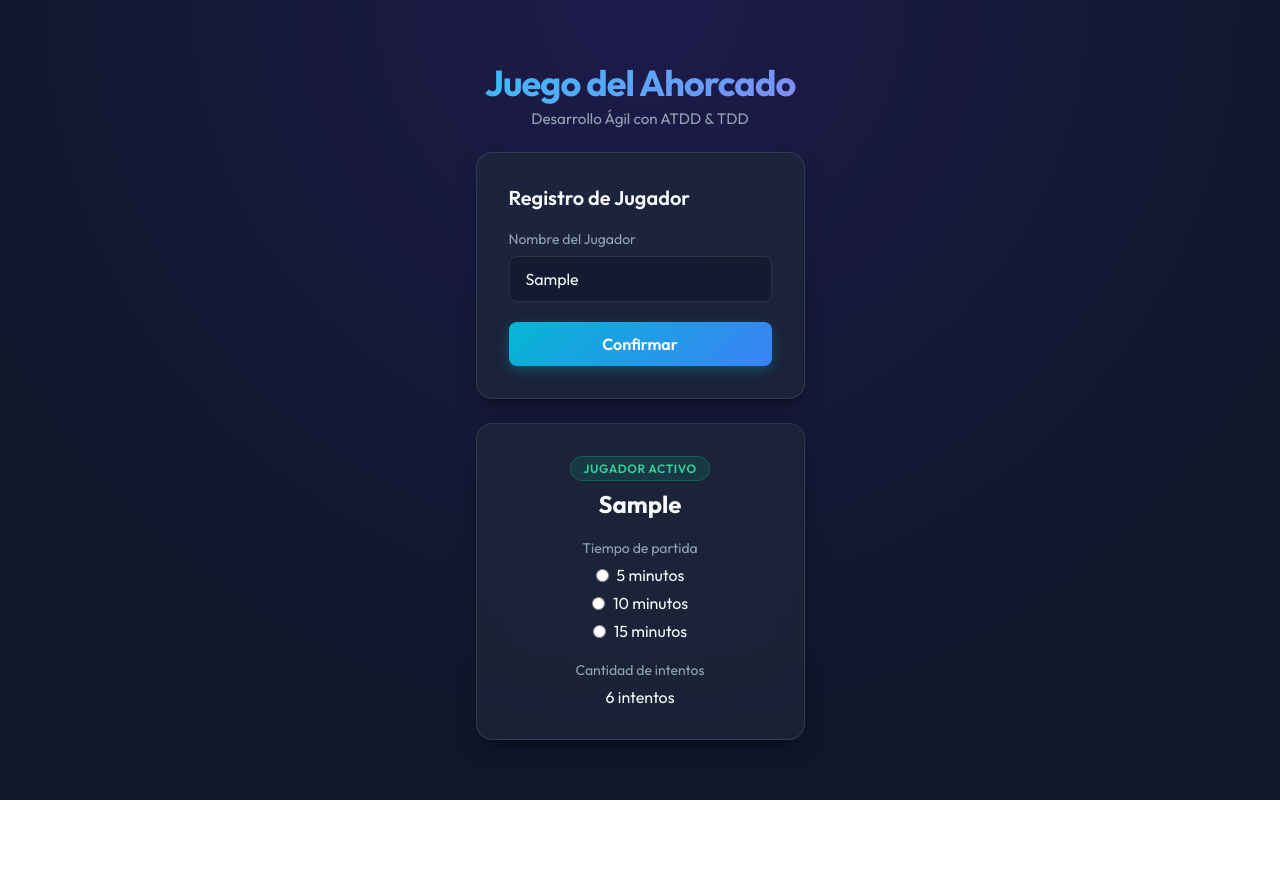
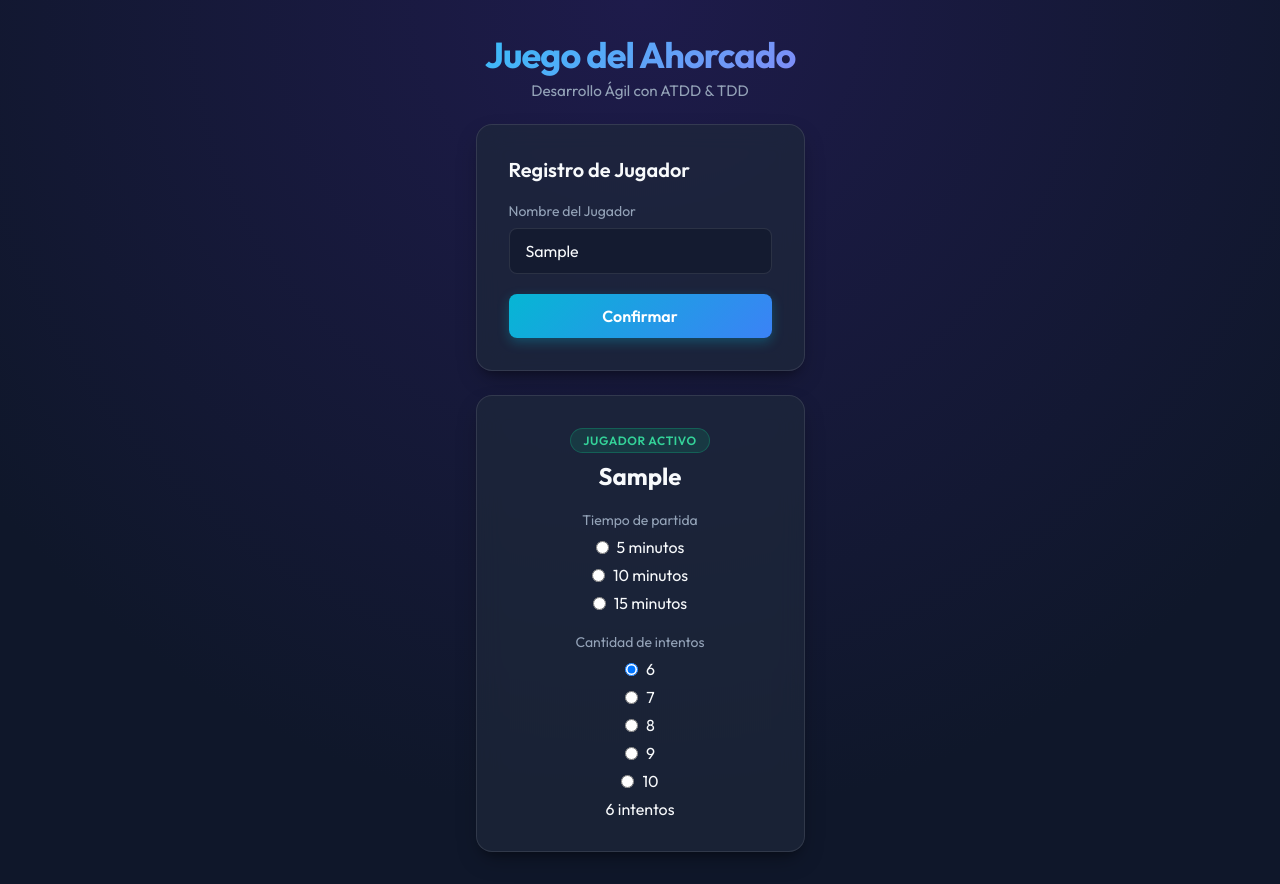
Before and after one commit to estebannbn/tpi-agiles, a React (Vite) app: page / in a window 1280 px wide. Both pictures are taken after typing "Sample" into the empty fields and a click on the button "Confirmar". Before the commit the page ends 800 px from the top, so only its background shows below. Built offline with nearby package versions, Linux system fonts and the light colour scheme.

Commit message:
GREEN: HU-02 CA-03 elegir 10 intentos muestra 10 intentos

```diff
--- a/src/ui/App.tsx
+++ b/src/ui/App.tsx
@@ -1,14 +1,16 @@
 import { FormEvent, useState } from "react";
-import { intentosIniciales } from "../domain/intentos";
+import { configurarIntentos, intentosIniciales } from "../domain/intentos";
 import { formatearReloj } from "../domain/reloj";
 
 const duraciones = [5, 10, 15];
+const opcionesIntentos = [6, 7, 8, 9, 10];
 
 export function App() {
   const [nombre, setNombre] = useState("");
   const [jugador, setJugador] = useState<string | null>(null);
   const [error, setError] = useState("");
   const [tiempo, setTiempo] = useState<string | null>(null);
+  const [intentos, setIntentos] = useState(intentosIniciales());
 
   function confirmar(event: FormEvent<HTMLFormElement>) {
     event.preventDefault();
@@ -90,7 +92,20 @@ export function App() {
             aria-label="Cantidad de intentos"
           >
             <span className="label">Cantidad de intentos</span>
-            <span>{intentosIniciales()} intentos</span>
+            {opcionesIntentos.map((cantidad) => (
+              <label className="opcion" key={cantidad}>
+                <input
+                  type="radio"
+                  name="cantidad-intentos"
+                  aria-label={`${cantidad} intentos`}
+                  value={`${cantidad} intentos`}
+                  checked={intentos === cantidad}
+                  onChange={() => setIntentos(configurarIntentos(cantidad))}
+                />
+                {cantidad}
+              </label>
+            ))}
+            <span>{intentos} intentos</span>
           </div>
           {tiempo ? (
             <div className="reloj-container">
```
